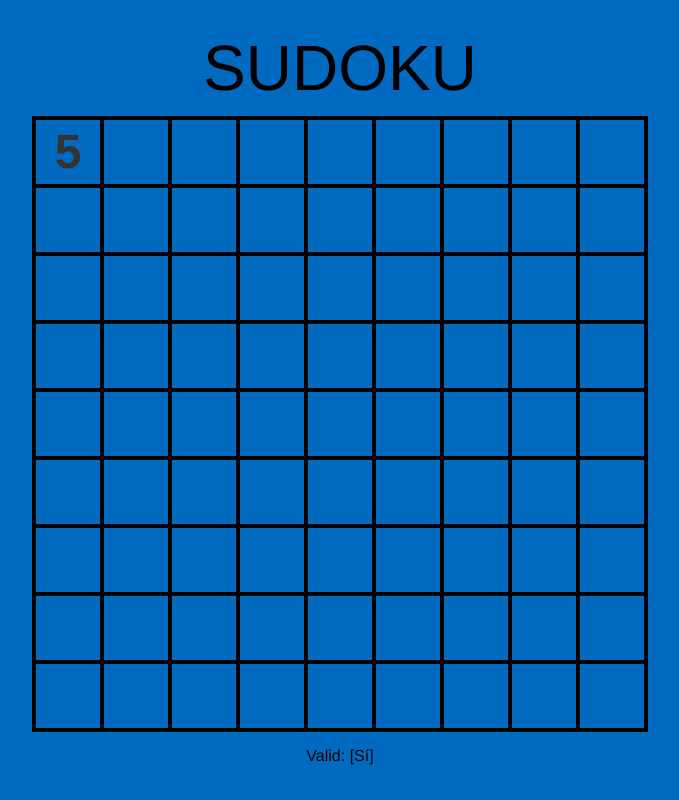
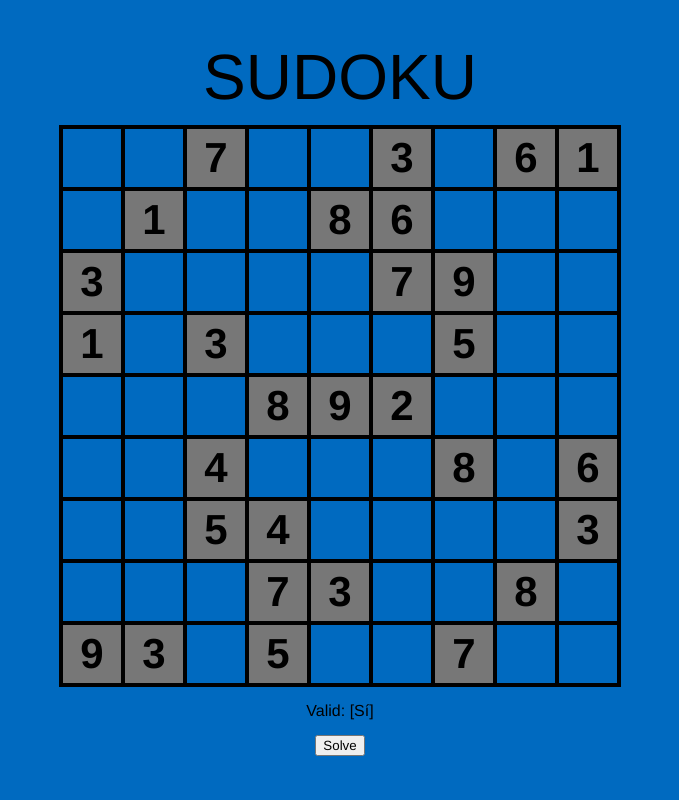
Before and after one commit to Sethyrus/sudoku, a React (Create React App) app: page / in a window 1280 px wide. Shown: the whole page, without its empty margins (300-979 px from the left). Built offline with nearby package versions, Linux system fonts and the light colour scheme.

Commit message:
Más avances

```diff
--- a/src/components/App/App.css
+++ b/src/components/App/App.css
@@ -10,5 +10,4 @@
 
 h1 {
   font-size: 64px;
-  margin-bottom: 16px;
 }
--- a/src/components/App/App.tsx
+++ b/src/components/App/App.tsx
@@ -7,6 +7,9 @@ const App = () => {
       <div className="title">
         <h1>SUDOKU</h1>
       </div>
+
+      <br />
+
       <Sudoku />
     </div>
   );
--- a/src/components/Sudoku/Sudoku.css
+++ b/src/components/Sudoku/Sudoku.css
@@ -2,7 +2,6 @@
   display: flex;
   flex-direction: column;
   border: 2px solid black;
-  margin-bottom: 16px;
 }
 
 .sudoku-row {
--- a/src/components/Sudoku/Sudoku.tsx
+++ b/src/components/Sudoku/Sudoku.tsx
@@ -1,23 +1,61 @@
 import "./Sudoku.css";
 import { useState } from "react";
 import SudokuCell from "../SudokuCell/SudokuCell";
-
-export interface SudokuMatrixCell {
-  value: number | null;
-  default?: boolean;
-}
-
-type SudokuMatrix = SudokuMatrixCell[][];
+import { SudokuMatrix } from "../../types";
 
 const Sudoku = () => {
   const [sudokuMatrix, setSudokuMatrix] = useState<SudokuMatrix>([
     [
-      { value: 5, default: true },
+      { value: null, default: false },
+      { value: null, default: false },
+      { value: 7, default: true },
+      { value: null, default: false },
+      { value: null, default: false },
+      { value: 3, default: true },
+      { value: null, default: false },
+      { value: 6, default: true },
+      { value: 1, default: true },
+    ],
+    [
+      { value: null, default: false },
+      { value: 1, default: true },
+      { value: null, default: false },
+      { value: null, default: false },
+      { value: 8, default: true },
+      { value: 6, default: true },
+      { value: null, default: false },
+      { value: null, default: false },
+      { value: null, default: false },
+    ],
+    [
+      { value: 3, default: true },
       { value: null, default: false },
       { value: null, default: false },
       { value: null, default: false },
       { value: null, default: false },
+      { value: 7, default: true },
+      { value: 9, default: true },
       { value: null, default: false },
+      { value: null, default: false },
+    ],
+    [
+      { value: 1, default: true },
+      { value: null, default: false },
+      { value: 3, default: true },
+      { value: null, default: false },
+      { value: null, default: false },
+      { value: null, default: false },
+      { value: 5, default: true },
+      { value: null, default: false },
+      { value: null, default: false },
+    ],
+    [
+      { value: null, default: false },
+      { value: null, default: false },
+      { value: null, default: false },
+      { value: 8, default: true },
+      { value: 9, default: true },
+      { value: 2, default: true },
       { value: null, default: false },
       { value: null, default: false },
       { value: null, default: false },
@@ -25,88 +63,44 @@ const Sudoku = () => {
     [
       { value: null, default: false },
       { value: null, default: false },
+      { value: 4, default: true },
+      { value: null, default: false },
+      { value: null, default: false },
+      { value: null, default: false },
+      { value: 8, default: true },
+      { value: null, default: false },
+      { value: 6, default: true },
+    ],
+    [
+      { value: null, default: false },
+      { value: null, default: false },
+      { value: 5, default: true },
+      { value: 4, default: true },
       { value: null, default: false },
       { value: null, default: false },
       { value: null, default: false },
       { value: null, default: false },
-      { value: null, default: false },
-      { value: null, default: false },
-      { value: null, default: false },
+      { value: 3, default: true },
     ],
     [
       { value: null, default: false },
       { value: null, default: false },
       { value: null, default: false },
+      { value: 7, default: true },
+      { value: 3, default: true },
       { value: null, default: false },
       { value: null, default: false },
-      { value: null, default: false },
-      { value: null, default: false },
-      { value: null, default: false },
+      { value: 8, default: true },
       { value: null, default: false },
     ],
     [
+      { value: 9, default: true },
+      { value: 3, default: true },
+      { value: null, default: false },
+      { value: 5, default: true },
       { value: null, default: false },
       { value: null, default: false },
-      { value: null, default: false },
-      { value: null, default: false },
-      { value: null, default: false },
-      { value: null, default: false },
-      { value: null, default: false },
-      { value: null, default: false },
-      { value: null, default: false },
-    ],
-    [
-      { value: null, default: false },
-      { value: null, default: false },
-      { value: null, default: false },
-      { value: null, default: false },
-      { value: null, default: false },
-      { value: null, default: false },
-      { value: null, default: false },
-      { value: null, default: false },
-      { value: null, default: false },
-    ],
-    [
-      { value: null, default: false },
-      { value: null, default: false },
-      { value: null, default: false },
-      { value: null, default: false },
-      { value: null, default: false },
-      { value: null, default: false },
-      { value: null, default: false },
-      { value: null, default: false },
-      { value: null, default: false },
-    ],
-    [
-      { value: null, default: false },
-      { value: null, default: false },
-      { value: null, default: false },
-      { value: null, default: false },
-      { value: null, default: false },
-      { value: null, default: false },
-      { value: null, default: false },
-      { value: null, default: false },
-      { value: null, default: false },
-    ],
-    [
-      { value: null, default: false },
-      { value: null, default: false },
-      { value: null, default: false },
-      { value: null, default: false },
-      { value: null, default: false },
-      { value: null, default: false },
-      { value: null, default: false },
-      { value: null, default: false },
-      { value: null, default: false },
-    ],
-    [
-      { value: null, default: false },
-      { value: null, default: false },
-      { value: null, default: false },
-      { value: null, default: false },
-      { value: null, default: false },
-      { value: null, default: false },
-      { value: null, default: false },
+      { value: 7, default: true },
       { value: null, default: false },
       { value: null, default: false },
     ],
@@ -171,6 +165,10 @@ const Sudoku = () => {
 
   const isValid = (): boolean => rowsValid() && colsValid() && blocksValid();
 
+  const solveSudoku = (): void => {
+
+  }
+
   return (
     <>
       <div className="sudoku-container">
@@ -180,7 +178,7 @@ const Sudoku = () => {
               <SudokuCell
                 key={a}
                 position={{ x: i, y: a }}
-                cellStatus={sudokuCell}
+                cellData={sudokuCell}
                 valueChange={(val) => {
                   if (!val || (val > 0 && val < 10)) {
                     const newSudoku: SudokuMatrix = [...sudokuMatrix];
@@ -194,7 +192,13 @@ const Sudoku = () => {
         ))}
       </div>
 
+      <br />
+
       <span>Valid: [{isValid() ? "Sí" : "No"}]</span>
+
+      <br />
+
+      <button onClick={solveSudoku}>Solve</button>
     </>
   );
 };
--- a/src/components/SudokuCell/SudokuCell.css
+++ b/src/components/SudokuCell/SudokuCell.css
@@ -1,6 +1,6 @@
 .sudoku-cell {
-  width: 64px;
-  height: 64px;
+  width: 58px;
+  height: 58px;
   border: 2px solid black;
 }
 
@@ -13,7 +13,7 @@
   outline: none;
   padding: 0;
   margin: 0;
-  font-size: 48px;
+  font-size: 42px;
   font-weight: bold;
   text-align: center;
   display: flex;
@@ -28,7 +28,7 @@
 }
 
 .default-value {
-  color: #333;
+  background-color: #777!important;
 }
 
 .sudoku-cell input:focus {
--- a/src/components/SudokuCell/SudokuCell.tsx
+++ b/src/components/SudokuCell/SudokuCell.tsx
@@ -1,25 +1,16 @@
-import { SudokuMatrixCell } from "../Sudoku/Sudoku";
+import { SudokuCellProps } from "../../types";
 import "./SudokuCell.css";
-
-interface SudokuCellProps {
-  cellStatus: SudokuMatrixCell;
-  position: {
-    x: number;
-    y: number;
-  };
-  valueChange: (val: number) => void;
-}
 
 const SudokuCell = (props: SudokuCellProps) => {
   return (
     <div className={"sudoku-cell"}>
-      {props.cellStatus.default ? (
-        <p className="default-value">{props.cellStatus.value}</p>
+      {props.cellData.default ? (
+        <p className="default-value">{props.cellData.value}</p>
       ) : (
         <input
           id={props.position.x + "-" + props.position.y}
           type="number"
-          value={props.cellStatus.value || ""}
+          value={props.cellData.value || ""}
           onChange={(e) => props.valueChange(parseInt(e.target.value))}
           onKeyDown={(e) => {
             e.preventDefault();
--- a/src/react-app-env.d.ts
+++ /dev/null
@@ -1 +0,0 @@
-/// <reference types="react-scripts" />
--- /dev/null
+++ b/src/types.ts
@@ -0,0 +1,15 @@
+export interface SudokuCellProps {
+  cellData: SudokuMatrixCell;
+  position: {
+    x: number;
+    y: number;
+  };
+  valueChange: (val: number) => void;
+}
+
+export interface SudokuMatrixCell {
+  value: number | null;
+  default?: boolean;
+}
+
+export type SudokuMatrix = SudokuMatrixCell[][];
```
